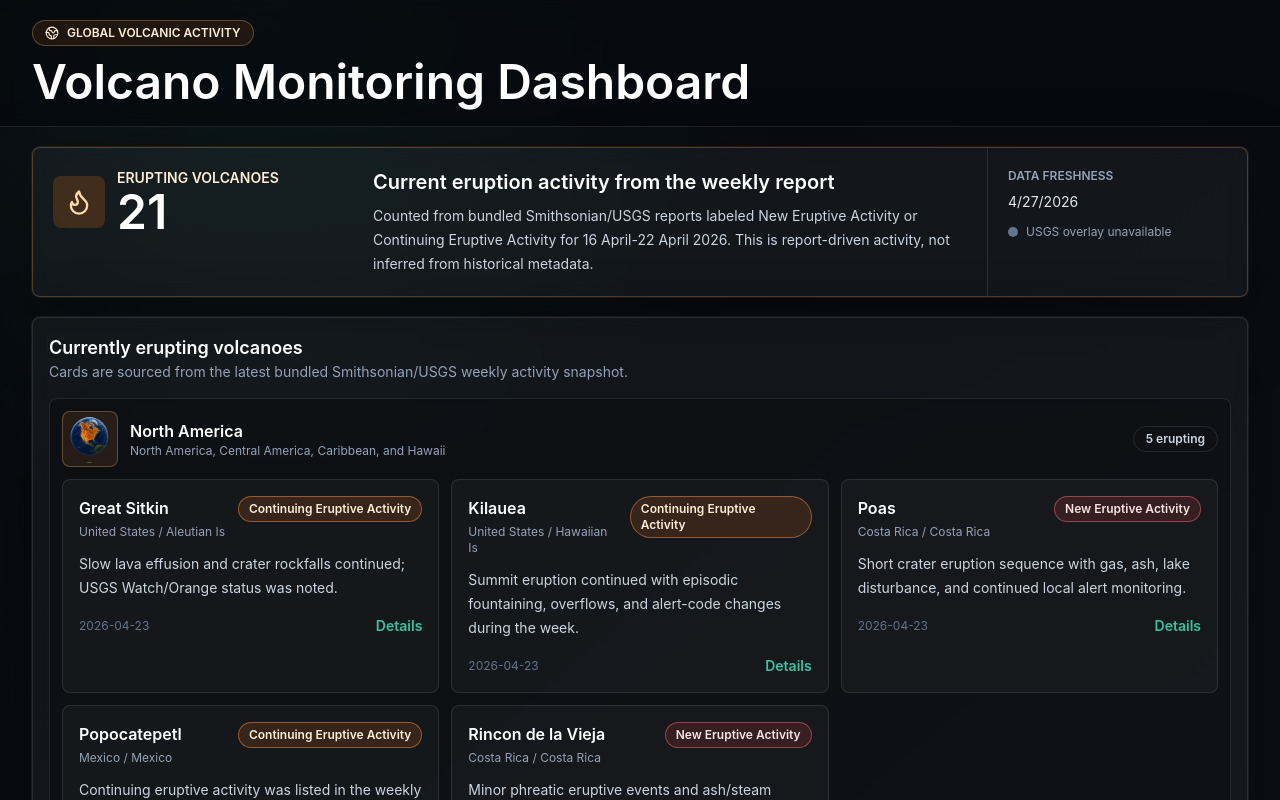
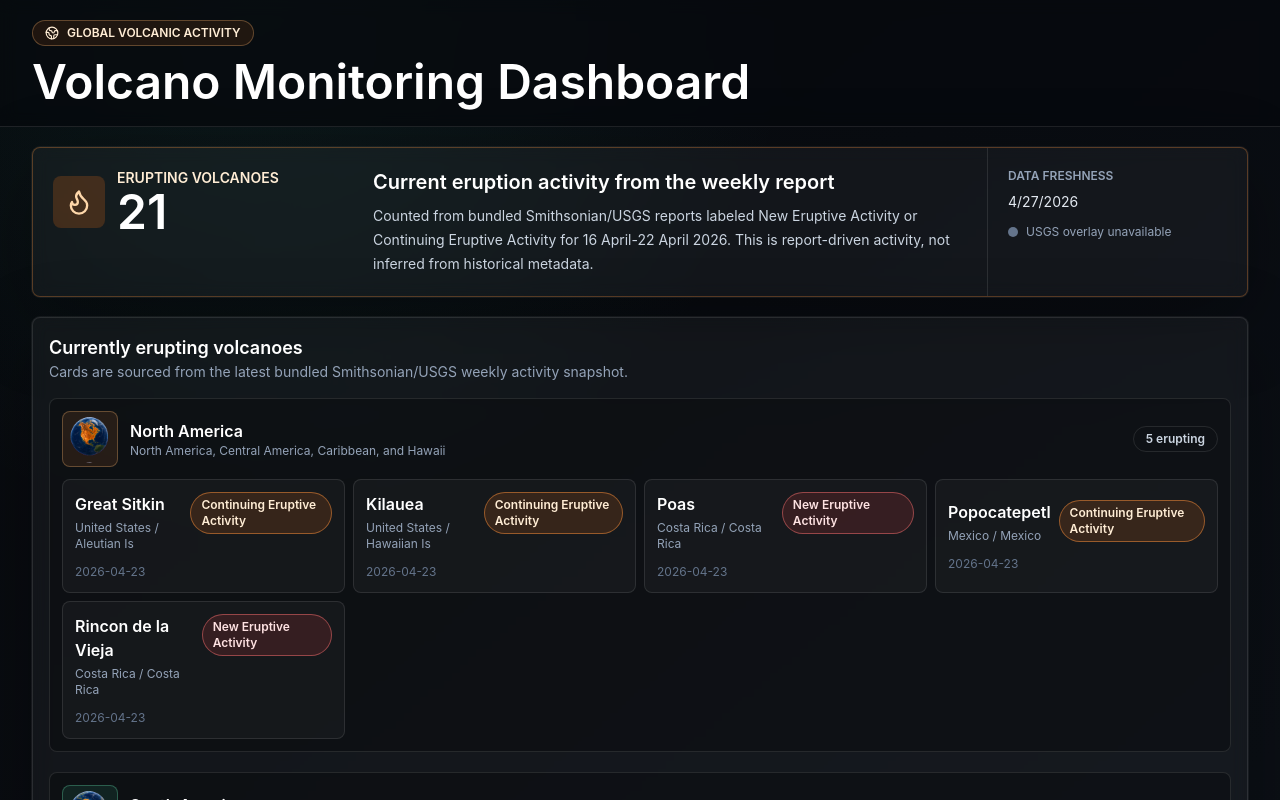
Before and after one commit to tothur/Volcano-Dashboard, a React (Vite) app: page / in a window 1280 px wide. Shown: the top 800 px of the page. Built offline with nearby package versions, Linux system fonts and the light colour scheme; no server answers.

Commit message:
Compact erupting volcano cards

```diff
--- a/src/App.tsx
+++ b/src/App.tsx
@@ -337,26 +337,22 @@ function EruptingVolcanoCards({ volcanoes, onSelect }: { volcanoes: Volcano[]; o
                   {group.volcanoes.length} erupting
                 </span>
               </div>
-              <div className="grid gap-3 md:grid-cols-2 xl:grid-cols-3 2xl:grid-cols-4">
+              <div className="grid gap-2 sm:grid-cols-2 lg:grid-cols-3 xl:grid-cols-4 2xl:grid-cols-6">
                 {group.volcanoes.map((volcano) => (
-                  <article key={volcano.id} className="rounded-lg border border-white/10 bg-white/[0.035] p-4">
-                    <div className="flex items-start justify-between gap-3">
+                  <button
+                    key={volcano.id}
+                    className="rounded-lg border border-white/10 bg-white/[0.035] p-3 text-left transition hover:border-seismo/60 hover:bg-white/[0.07] focus:outline-none focus:ring-2 focus:ring-seismo/60"
+                    onClick={() => onSelect(volcano)}
+                  >
+                    <div className="flex items-start justify-between gap-2">
                       <div>
                         <h4 className="text-base font-semibold text-white">{volcano.name}</h4>
                         <p className="mt-1 text-xs text-slate-400">{volcano.country} / {volcano.region}</p>
                       </div>
                       <VolcanoStatus volcano={volcano} />
                     </div>
-                    <p className="mt-3 line-clamp-3 text-sm leading-6 text-slate-300">
-                      {volcano.latestReportSummary ?? "Confirmed eruptive activity is listed in the weekly report."}
-                    </p>
-                    <div className="mt-4 flex items-center justify-between gap-3">
-                      <span className="text-xs text-slate-500">{volcano.latestReportDate ?? weeklyReportMetadata.reportDate}</span>
-                      <button className="text-sm font-semibold text-seismo hover:text-white" onClick={() => onSelect(volcano)}>
-                        Details
-                      </button>
-                    </div>
-                  </article>
+                    <p className="mt-3 text-xs text-slate-500">{volcano.latestReportDate ?? weeklyReportMetadata.reportDate}</p>
+                  </button>
                 ))}
               </div>
             </section>
```
